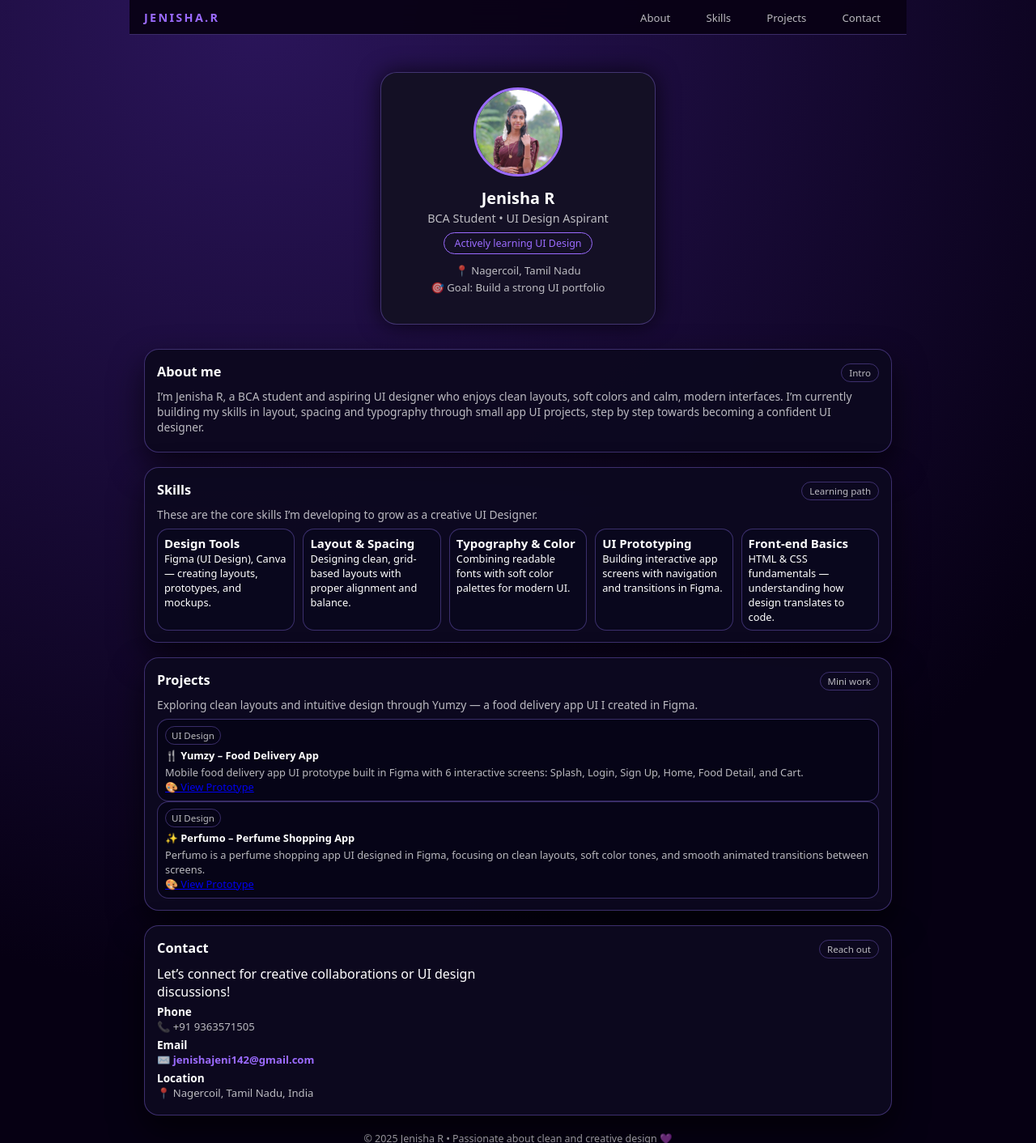
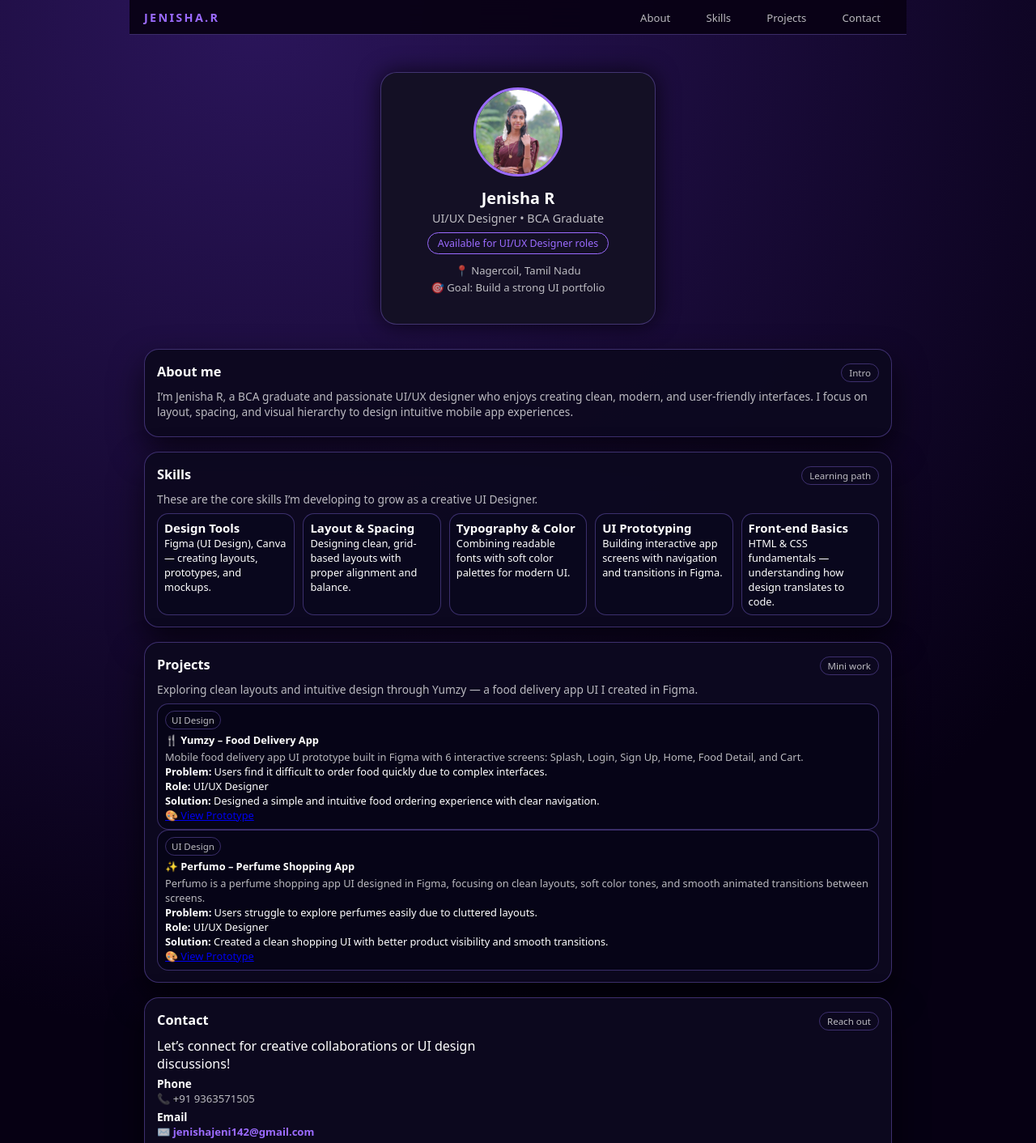
Before and after one commit to Jenisha2215/jenisha-portfolio, a plain HTML site: page index.html in a window 1280 px wide. Shown: the top 1412 px of the page at 81% size. Drawn offline with Linux system fonts and the light colour scheme.

Commit message:
Update index.html

```diff
--- a/index.html
+++ b/index.html
@@ -366,8 +366,8 @@ section.content-block {
     <div class="profile-card">
       <img src="profile.jpg" class="profile-img" alt="Jenisha R">
       <div class="name">Jenisha R</div>
-      <div class="role">BCA Student • UI Design Aspirant</div>
-      <div class="status">Actively learning UI Design</div>
+      <div class="role">UI/UX Designer • BCA Graduate</div>
+      <div class="status">Available for UI/UX Designer roles</div>
       <div class="details">
         📍 Nagercoil, Tamil Nadu<br>
         🎯 Goal: Build a strong UI portfolio
@@ -381,9 +381,9 @@ section.content-block {
       <h2 class="section-title">About me</h2>
       <span class="section-tag">Intro</span>
     </div>
-    <p>
-     I’m Jenisha R, a BCA student and aspiring UI designer who enjoys clean layouts, soft colors and calm, modern interfaces. I’m currently building my skills in layout, spacing and typography through small app UI projects, step by step towards becoming a confident UI designer.
-    </p>
+   <p>
+I’m Jenisha R, a BCA graduate and passionate UI/UX designer who enjoys creating clean, modern, and user-friendly interfaces. I focus on layout, spacing, and visual hierarchy to design intuitive mobile app experiences.
+</p>
 
   </section>
 
@@ -440,11 +440,16 @@ section.content-block {
 
 <div class="project-card">
   <div class="project-pill">UI Design</div>
-  <div class="project-title">🍴 Yumzy – Food Delivery App</div>
-  <p class="project-desc">
-    Mobile food delivery app UI prototype built in Figma with 6 interactive screens:
-    Splash, Login, Sign Up, Home, Food Detail, and Cart.
-  </p>
+ <div class="project-title">🍴 Yumzy – Food Delivery App</div>
+
+<p class="project-desc">
+Mobile food delivery app UI prototype built in Figma with 6 interactive screens: Splash, Login, Sign Up, Home, Food Detail, and Cart.
+</p>
+
+<p><b>Problem:</b> Users find it difficult to order food quickly due to complex interfaces.</p>
+<p><b>Role:</b> UI/UX Designer</p>
+<p><b>Solution:</b> Designed a simple and intuitive food ordering experience with clear navigation.</p>
+
   <a href="https://www.figma.com/proto/xy7hEo7ncSr062mBG7zBZ0/Untitled?page-id=0%3A1&node-id=2-2&p=f&viewport=130%2C316%2C0.27&t=MvCcaqpUEMYjrl0V-1&scaling=scale-down&content-scaling=fixed&starting-point-node-id=2%3A2"
      target="_blank">🎨 View Prototype</a>
 </div>
@@ -457,6 +462,9 @@ section.content-block {
     Perfumo is a perfume shopping app UI designed in Figma, focusing on clean layouts,
     soft color tones, and smooth animated transitions between screens.
   </p>
+<p><b>Problem:</b> Users struggle to explore perfumes easily due to cluttered layouts.</p>
+<p><b>Role:</b> UI/UX Designer</p>
+<p><b>Solution:</b> Created a clean shopping UI with better product visibility and smooth transitions.</p>
 
   <a href="https://www.figma.com/proto/Hoe0KKpuyYiaXWT1uXKTd4/proj1?page-id=0%3A1&node-id=103-299&p=f&viewport=1820%2C358%2C0.22&t=Fec8QEDxw5ZQPrXe-1&scaling=scale-down&content-scaling=fixed&starting-point-node-id=103%3A299"
      target="_blank">
@@ -473,6 +481,7 @@ section.content-block {
       <h2 class="section-title">Contact</h2>
       <span class="section-tag">Reach out</span>
     </div>
+
 
 
     <div class="contact-layout">
```
